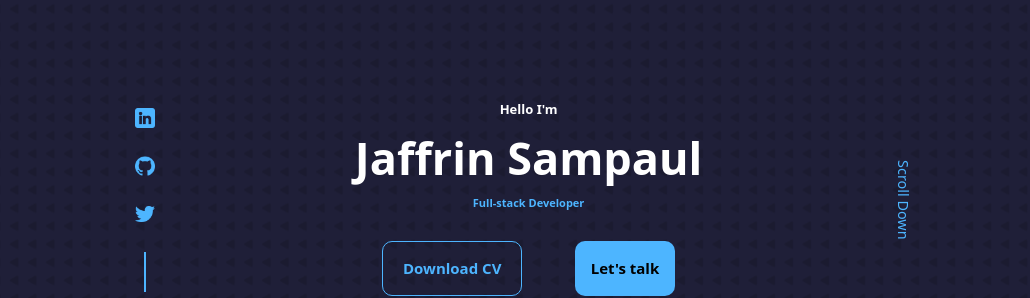
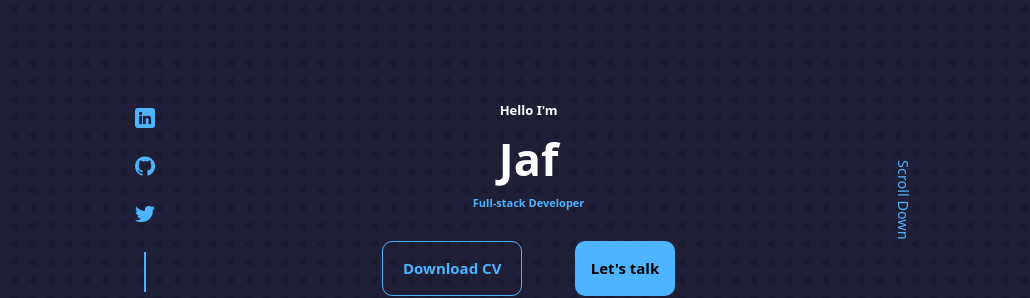
Before and after one commit to Jaffrinsampaul/portfolio, a React (Create React App) app: page / in a window 1280 px wide. Shown: the top 298 px of the page, without its empty margins (121-1151 px from the left). Built offline with nearby package versions, Linux system fonts and the light colour scheme.

Commit message:
type writter implemented

```diff
--- /dev/null
+++ b/src/Componets/TypeWriter/index.tsx
@@ -0,0 +1,30 @@
+import { useEffect, useState } from "react";
+
+const TypeWriter = ({ text, delay, style }: any) => {
+  const [currentText, setCurrentText] = useState("");
+  const [currentIndex, setCurrentIndex] = useState(0);
+
+  useEffect(() => {
+    let timeOut: any;
+    if (currentIndex <= text.length) {
+      timeOut = setTimeout(() => {
+        setCurrentText((preText) => preText + text[currentIndex]);
+        setCurrentIndex((preIndex) => preIndex + 1);
+      }, delay);
+
+    }
+    else{
+        setCurrentIndex(0);
+        setCurrentText("")
+    }
+    return () => clearTimeout(timeOut);
+  }, [currentText, delay, text]);
+
+  return (
+    <>
+      <p className={style}>{currentText}</p>
+    </>
+  );
+};
+
+export default TypeWriter;
--- a/src/Container/Header/index.tsx
+++ b/src/Container/Header/index.tsx
@@ -2,6 +2,7 @@ import React from "react";
 import { github, linkedIn, twitter } from "../../Assets";
 import { Files, Url, staticDetails } from "../../Utills";
 import { CustomButton, CustomImage, CustomText } from "../../Componets";
+import TypeWriter from "../../Componets/TypeWriter";
 
 const Header = () => {
   const Icons = [
@@ -63,10 +64,14 @@ const Header = () => {
               text="Hello I'm"
               style="text-white font-bold text-[13px]"
             />
-            <CustomText
+            <div className="h-[65px]">
+
+            <TypeWriter text="Jaffrin Sampaul" delay={300} style="text-[45px] text-white font-bold"/>
+            </div>
+            {/* <CustomText
               text="Jaffrin Sampaul"
               style="text-[45px] text-white font-bold"
-            />
+            /> */}
             <CustomText
               text="Full-stack Developer"
               style="text-[#4db5ff] text-[11px] font-extrabold"
```
